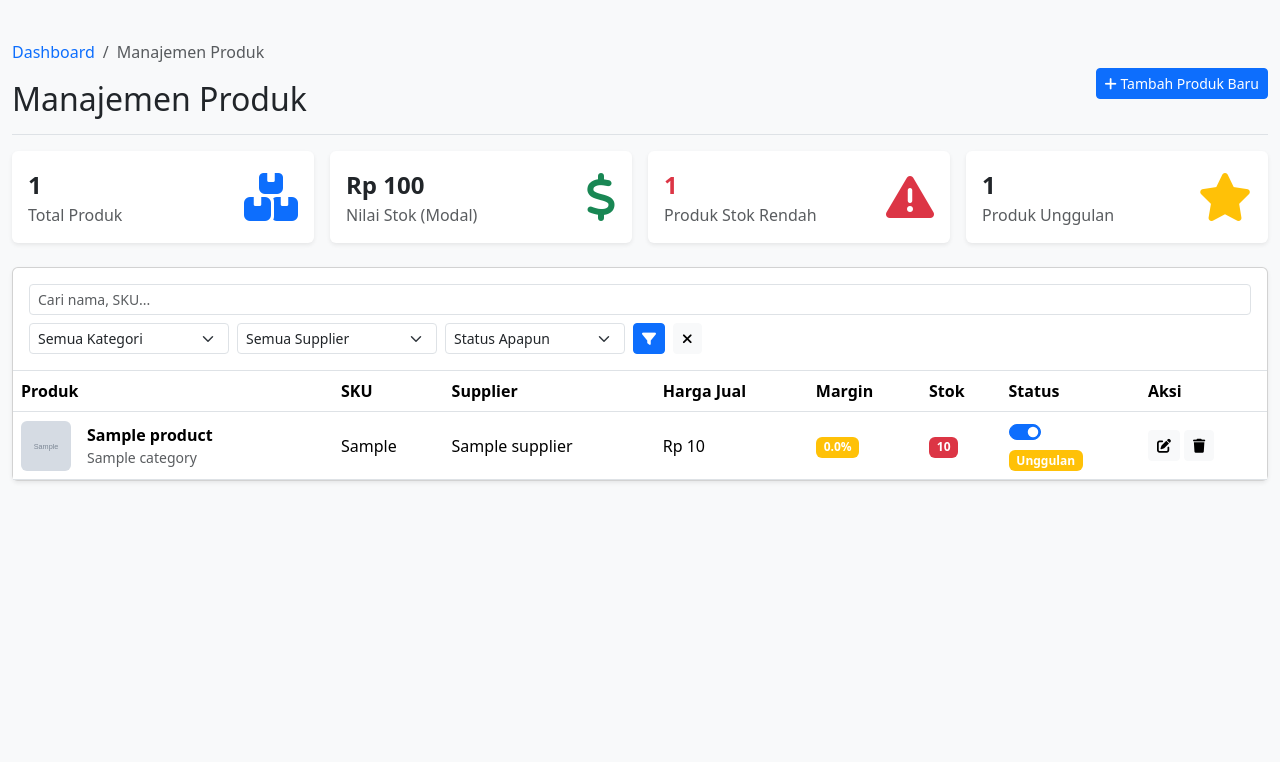
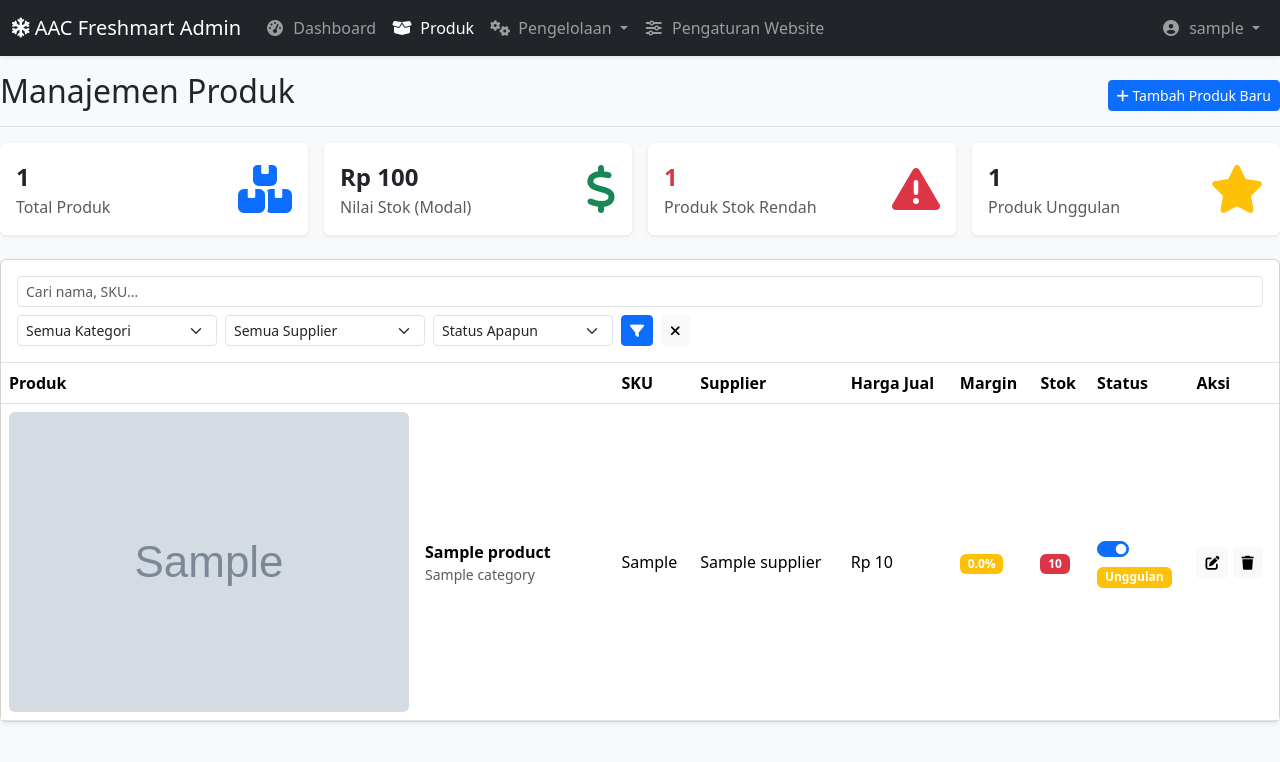
Before and after one commit to AnggaNovlianta/aac-freshmart-httdoc, a PHP site: page /aac-freshmart/admin/product_management.php in a window 1280 px wide. Shown: the top 762 px of the page. Run offline with PHP 8.4, Linux system fonts and the light colour scheme; the visitor is signed in with stand-in values (Sample User, id 1); tables that the repository leaves empty or names only in its code hold one stand-in row (values such as "Sample post"); grey boxes marked "Sample" are stand-in pictures; some libraries are stand-ins or nearby versions.

Commit message:
new file:   _templates/admin_footer.php new file:   _templates/admin_header.php new file:   admin/.gitignore modified:   admin/product_management.php

```diff
--- /dev/null
+++ b/_templates/admin_footer.php
@@ -0,0 +1,11 @@
+</main> <!-- Penutup tag <main> dari header -->
+
+<script src="https://cdn.jsdelivr.net/npm/bootstrap@5.3.3/dist/js/bootstrap.bundle.min.js"></script>
+
+<!-- Tambahkan JavaScript spesifik halaman di sini jika perlu -->
+<?php if (isset($page_scripts)): ?>
+    <?php echo $page_scripts; ?>
+<?php endif; ?>
+
+</body>
+</html>
--- /dev/null
+++ b/_templates/admin_header.php
@@ -0,0 +1,101 @@
+<?php
+// Cek sesi (logika ini tetap sama)
+if (!isset($_SESSION['user_id']) || $_SESSION['role'] !== 'admin') {
+    header("Location: ". BASE_URL ."login.php?error=Akses ditolak!");
+    exit();
+}
+
+// Dapatkan nama halaman saat ini untuk menandai menu aktif
+$current_page = basename($_SERVER['PHP_SELF']);
+?>
+<!DOCTYPE html>
+<html lang="id">
+<head>
+    <meta charset="UTF-8">
+    <title><?php echo $page_title ?? 'Admin Dashboard'; ?> - AAC Freshmart</title>
+    <meta name="viewport" content="width=device-width, initial-scale=1.0">
+    <link href="https://cdn.jsdelivr.net/npm/bootstrap@5.3.3/dist/css/bootstrap.min.css" rel="stylesheet">
+    <link rel="stylesheet" href="https://cdnjs.cloudflare.com/ajax/libs/font-awesome/6.5.1/css/all.min.css">
+    <style>
+        body { background-color: #f8f9fa; }
+        /* Hapus style untuk sidebar dan main, karena sudah tidak digunakan */
+    </style>
+</head>
+<body>
+
+<!-- Navbar Baru yang Lebih Lengkap -->
+<nav class="navbar navbar-expand-lg navbar-dark bg-dark sticky-top shadow-sm">
+    <div class="container-fluid">
+        <!-- Brand / Nama Perusahaan -->
+        <a class="navbar-brand" href="admin_dashboard.php">
+            <i class="fa-solid fa-snowflake"></i> AAC Freshmart Admin
+        </a>
+
+        <!-- Tombol Toggler untuk Mobile -->
+        <button class="navbar-toggler" type="button" data-bs-toggle="collapse" data-bs-target="#adminNavbar" aria-controls="adminNavbar" aria-expanded="false" aria-label="Toggle navigation">
+            <span class="navbar-toggler-icon"></span>
+        </button>
+
+        <!-- Konten Navbar yang Bisa Collapse -->
+        <div class="collapse navbar-collapse" id="adminNavbar">
+            <!-- Menu Utama (dipindahkan ke sini dari sidebar) -->
+            <ul class="navbar-nav me-auto mb-2 mb-lg-0">
+                <li class="nav-item">
+                    <a class="nav-link <?php if($current_page == 'admin_dashboard.php') echo 'active'; ?>" href="admin_dashboard.php">
+                        <i class="fa fa-tachometer-alt fa-fw me-1"></i> Dashboard
+                    </a>
+                </li>
+                <li class="nav-item">
+                    <a class="nav-link <?php if($current_page == 'product_management.php') echo 'active'; ?>" href="product_management.php">
+                        <i class="fa fa-box-open fa-fw me-1"></i> Produk
+                    </a>
+                </li>
+
+                <!-- Dropdown untuk Submenu Manajemen Produk -->
+                <li class="nav-item dropdown">
+                    <a class="nav-link dropdown-toggle" href="#" id="managementDropdown" role="button" data-bs-toggle="dropdown" aria-expanded="false">
+                        <i class="fa fa-cogs fa-fw me-1"></i> Pengelolaan
+                    </a>
+                    <ul class="dropdown-menu dropdown-menu-dark" aria-labelledby="managementDropdown">
+                        <li>
+                            <a class="dropdown-item" href="category_management.php">
+                                <i class="fa fa-tags fa-fw me-2"></i> Kelola Kategori
+                            </a>
+                        </li>
+                        <li>
+                            <a class="dropdown-item" href="supplier_management.php">
+                                <i class="fa fa-truck fa-fw me-2"></i> Kelola Supplier
+                            </a>
+                        </li>
+                    </ul>
+                </li>
+
+                <li class="nav-item">
+                    <a class="nav-link <?php if($current_page == 'settings_management.php') echo 'active'; ?>" href="settings_management.php">
+                        <i class="fa fa-sliders fa-fw me-1"></i> Pengaturan Website
+                    </a>
+                </li>
+            </ul>
+
+            <!-- Profil Pengguna dan Tombol Logout di Sebelah Kanan -->
+            <ul class="navbar-nav ms-auto mb-2 mb-lg-0">
+                 <li class="nav-item dropdown">
+                    <a class="nav-link dropdown-toggle" href="#" id="userDropdown" role="button" data-bs-toggle="dropdown" aria-expanded="false">
+                        <i class="fa fa-user-circle fa-fw me-1"></i> <?php echo htmlspecialchars($_SESSION['username']); ?>
+                    </a>
+                    <ul class="dropdown-menu dropdown-menu-dark dropdown-menu-end" aria-labelledby="userDropdown">
+                        <li>
+                            <a class="dropdown-item" href="../_process/process_logout.php">
+                                <i class="fa fa-sign-out-alt fa-fw me-2"></i> Sign out
+                            </a>
+                        </li>
+                    </ul>
+                </li>
+            </ul>
+        </div>
+    </div>
+</nav>
+
+<!-- Kontainer Utama untuk Konten Halaman -->
+<main>
+    <!-- Konten spesifik halaman akan dimulai di sini -->
--- a/admin/product_management.php
+++ b/admin/product_management.php
@@ -1,29 +1,23 @@
 <?php
 session_start();
+// 1. Definisikan variabel judul terlebih dahulu
+$page_title = "Manajemen Produk";
+// 2. Hubungkan ke DB
 require '../_includes/db_connection.php';
 
-// Keamanan: Cek otentikasi admin
-if (!isset($_SESSION['user_id']) || $_SESSION['role'] !== 'admin') {
-    header("Location: " . BASE_URL . "login.php?error=Akses ditolak!");
-    exit();
-}
-
+// --- 3. JALANKAN SEMUA LOGIKA & PENGAMBILAN DATA DI SINI ---
 // Ambil data untuk filter (categories & suppliers)
 $categories_result = $conn->query("SELECT * FROM categories ORDER BY name ASC");
 $suppliers_result = $conn->query("SELECT * FROM suppliers ORDER BY name ASC");
 
-// --- 1. LOGIKA STATISTIK ---
+// Statistik
 $total_products = $conn->query("SELECT COUNT(id) FROM products")->fetch_row()[0];
 $stock_value_result = $conn->query("SELECT SUM(stock * cost_price) FROM products")->fetch_row()[0];
 $low_stock_count = $conn->query("SELECT COUNT(id) FROM products WHERE stock <= low_stock_threshold AND is_active = 1")->fetch_row()[0];
 $featured_count = $conn->query("SELECT COUNT(id) FROM products WHERE is_featured = 1")->fetch_row()[0];
 
-// --- 2. LOGIKA PENCARIAN & FILTER ---
-$search = $_GET['search'] ?? '';
-$filter_category = $_GET['filter_category'] ?? '';
-$filter_supplier = $_GET['filter_supplier'] ?? '';
-$filter_status = $_GET['filter_status'] ?? '';
-
+// Filter & Pencarian
+$search = $_GET['search'] ?? ''; $filter_category = $_GET['filter_category'] ?? ''; $filter_supplier = $_GET['filter_supplier'] ?? ''; $filter_status = $_GET['filter_status'] ?? '';
 $where_clauses = []; $params = []; $types = '';
 if (!empty($search)) { $where_clauses[] = "(p.name LIKE ? OR p.sku LIKE ?)"; $search_param = "%{$search}%"; array_push($params, $search_param, $search_param); $types .= 'ss'; }
 if (!empty($filter_category)) { $where_clauses[] = "p.category_id = ?"; $params[] = $filter_category; $types .= 'i'; }
@@ -32,62 +26,34 @@ if ($filter_status === 'low_stock') { $where_clauses[] = "p.stock <= p.low_stock
 if ($filter_status === 'featured') { $where_clauses[] = "p.is_featured = 1"; }
 $where_sql = count($where_clauses) > 0 ? 'WHERE ' . implode(' AND ', $where_clauses) : '';
 
-// --- 3. LOGIKA PAGINATION ---
+// Pagination & Query Utama
 $page = isset($_GET['page']) ? (int)$_GET['page'] : 1; $limit = 10; $offset = ($page - 1) * $limit;
 $total_query = "SELECT COUNT(p.id) FROM products p {$where_sql}";
 $stmt_total = $conn->prepare($total_query);
 if (!empty($params)) { $stmt_total->bind_param($types, ...$params); }
-$stmt_total->execute();
-$total_filtered_products = $stmt_total->get_result()->fetch_row()[0];
-$total_pages = ceil($total_filtered_products / $limit);
-$stmt_total->close();
+$stmt_total->execute(); $total_filtered_products = $stmt_total->get_result()->fetch_row()[0]; $total_pages = ceil($total_filtered_products / $limit); $stmt_total->close();
 
-// --- 4. QUERY UTAMA UNTUK MENGAMBIL PRODUK ---
-$products_query = "
-    SELECT p.*, c.name as category_name, s.name as supplier_name
-    FROM products p
-    LEFT JOIN categories c ON p.category_id = c.id
-    LEFT JOIN suppliers s ON p.supplier_id = s.id
-    {$where_sql}
-    ORDER BY p.created_at DESC LIMIT ? OFFSET ?";
+$products_query = "SELECT p.*, c.name as category_name, s.name as supplier_name FROM products p LEFT JOIN categories c ON p.category_id = c.id LEFT JOIN suppliers s ON p.supplier_id = s.id {$where_sql} ORDER BY p.created_at DESC LIMIT ? OFFSET ?";
 $stmt_products = $conn->prepare($products_query);
-$current_params = $params; $current_types = $types;
-$current_params[] = $limit; $current_params[] = $offset; $current_types .= 'ii';
+$current_params = $params; $current_types = $types; $current_params[] = $limit; $current_params[] = $offset; $current_types .= 'ii';
 if (count($current_params) > 0) { $stmt_products->bind_param($current_types, ...$current_params); }
 $stmt_products->execute(); $products_result = $stmt_products->get_result();
+// --- AKHIR DARI SEMUA LOGIKA PENGAMBILAN DATA ---
+
+// 4. SEKARANG BARU PANGGIL HEADER untuk mulai menggambar halaman
+require '../_templates/admin_header.php';
 ?>
-<!DOCTYPE html>
-<html lang="id">
-<head>
-    <meta charset="UTF-8">
-    <title>Manajemen Produk - Admin</title>
-    <meta name="viewport" content="width=device-width, initial-scale=1.0">
-    <link href="https://cdn.jsdelivr.net/npm/bootstrap@5.3.3/dist/css/bootstrap.min.css" rel="stylesheet">
-    <link rel="stylesheet" href="https://cdnjs.cloudflare.com/ajax/libs/font-awesome/6.5.1/css/all.min.css">
-    <style>
-        body { background-color: #f8f9fa; }
-        .product-thumbnail { width: 50px; height: 50px; object-fit: cover; }
-        .stat-card i { opacity: 0.5; }
-        .breadcrumb-item a { text-decoration: none; }
-    </style>
-</head>
-<body>
-<div class="container-fluid my-4">
-    <!-- Header dengan Breadcrumb -->
+
+<!-- ========================================================================= -->
+<!-- =================== KONTEN SPESIFIK HALAMAN DIMULAI =================== -->
+<!-- ========================================================================= -->
+
+<!-- Header dengan Judul Halaman & Tombol Aksi -->
 <div class="d-flex justify-content-between flex-wrap flex-md-nowrap align-items-center pt-3 pb-2 mb-3 border-bottom">
-        <div>
-            <nav aria-label="breadcrumb">
-                <ol class="breadcrumb">
-                    <li class="breadcrumb-item"><a href="admin_dashboard.php">Dashboard</a></li>
-                    <li class="breadcrumb-item active" aria-current="page">Manajemen Produk</li>
-                </ol>
-            </nav>
-            <h1 class="h2">Manajemen Produk</h1>
-        </div>
+    <h1 class="h2"><?php echo $page_title; ?></h1>
     <div class="btn-toolbar mb-2 mb-md-0">
         <button type="button" class="btn btn-sm btn-primary" id="addNewProductBtn">
-                <i class="fa fa-plus"></i>
-                Tambah Produk Baru
+            <i class="fa fa-plus"></i> Tambah Produk Baru
         </button>
     </div>
 </div>
@@ -159,41 +125,24 @@ $stmt_products->execute(); $products_result = $stmt_products->get_result();
     </div>
     <?php endif; ?>
 </div>
-</div>
 
 <!-- Modal Tambah & Edit Produk -->
 <div class="modal fade" id="productModal" tabindex="-1" aria-labelledby="productModalLabel" aria-hidden="true">
-  <div class="modal-dialog modal-lg">
-    <div class="modal-content">
-      <div class="modal-header"><h5 class="modal-title" id="productModalLabel">Form Produk</h5><button type="button" class="btn-close" data-bs-dismiss="modal" aria-label="Close"></button></div>
-      <form id="productForm" action="../_process/process_product.php" method="POST" enctype="multipart/form-data">
-        <input type="hidden" name="action" id="form-action">
-        <input type="hidden" name="id" id="form-id">
-        <div class="modal-body">
-            <h6>Info Dasar</h6><hr class="mt-0">
-            <div class="row"><div class="col-md-8 mb-3"><label for="form-name" class="form-label">Nama Produk</label><input type="text" class="form-control" id="form-name" name="name" required></div><div class="col-md-4 mb-3"><label for="form-sku" class="form-label">SKU</label><input type="text" class="form-control" id="form-sku" name="sku" readonly></div></div>
-            <div class="row"><div class="col-md-6 mb-3"><label for="form-category" class="form-label">Kategori</label><select class="form-select" id="form-category" name="category_id" required><option value="" selected disabled>-- Pilih --</option><?php if ($categories_result->num_rows > 0) { $categories_result->data_seek(0); while($cat = $categories_result->fetch_assoc()) { echo "<option value='{$cat['id']}'>{$cat['name']}</option>"; } } ?></select></div><div class="col-md-6 mb-3"><label for="form-supplier" class="form-label">Supplier</label><select class="form-select" id="form-supplier" name="supplier_id"><option value="">-- Pilih --</option><?php if ($suppliers_result->num_rows > 0) { $suppliers_result->data_seek(0); while($sup = $suppliers_result->fetch_assoc()) { echo "<option value='{$sup['id']}'>{$sup['name']}</option>"; } } ?></select></div></div>
-            <div class="mb-3"><label for="form-description" class="form-label">Deskripsi</label><textarea class="form-control" id="form-description" name="description" rows="3"></textarea></div>
-            <h6 class="mt-4">Harga & Stok</h6><hr class="mt-0">
-            <div class="row"><div class="col-md-4 mb-3"><label for="form-cost-price" class="form-label">Harga Modal (Rp)</label><input type="number" class="form-control" id="form-cost-price" name="cost_price" value="0"></div><div class="col-md-4 mb-3"><label for="form-selling-price" class="form-label">Harga Jual (Rp)</label><input type="number" class="form-control" id="form-selling-price" name="selling_price" value="0" required></div><div class="col-md-4 mb-3"><label for="form-stock" class="form-label">Jumlah Stok</label><input type="number" class="form-control" id="form-stock" name="stock" value="0" required></div></div>
-            <div class="row"><div class="col-md-6 mb-3"><label for="form-low-stock" class="form-label">Ambang Stok Rendah</label><input type="number" class="form-control" id="form-low-stock" name="low_stock_threshold" value="10"></div><div class="col-md-6 mb-3"><label for="form-weight" class="form-label">Berat (Kg)</label><input type="number" class="form-control" id="form-weight" name="weight_kg" step="0.01" value="0"></div></div>
-            <h6 class="mt-4">Atribut Lain</h6><hr class="mt-0">
-            <div class="mb-3"><label for="form-image" class="form-label">Gambar Produk</label><input type="file" class="form-control" id="form-image" name="image" accept="image/*"><small id="image-help-text" class="form-text text-muted"></small></div>
-            <div class="form-check form-switch mb-2"><input class="form-check-input" type="checkbox" name="is_active" value="1" id="form-is-active"><label class="form-check-label" for="form-is-active">Aktif (Tampil di website)</label></div>
-            <div class="form-check form-switch"><input class="form-check-input" type="checkbox" name="is_featured" value="1" id="form-is-featured"><label class="form-check-label" for="form-is-featured">Jadikan Produk Unggulan</label></div>
-        </div>
-        <div class="modal-footer"><button type="button" class="btn btn-secondary" data-bs-dismiss="modal">Batal</button><button type="submit" class="btn btn-primary" id="form-submit-button">Simpan</button></div>
-      </form>
-    </div>
-  </div>
+    <!-- ... (kode modal Anda yang sudah benar) ... -->
 </div>
 
 <!-- Form Hapus Tersembunyi -->
-<form id="deleteForm" action="../_process/process_product.php" method="POST" style="display: none;"><input type="hidden" name="action" value="delete"><input type="hidden" name="id" id="delete-id"></form>
+<form id="deleteForm" action="../_process/process_product.php" method="POST" style="display: none;">
+    <!-- ... (kode form hapus Anda yang sudah benar) ... -->
+</form>
 
-<script src="https://cdn.jsdelivr.net/npm/bootstrap@5.3.3/dist/js/bootstrap.bundle.min.js"></script>
+<?php
+// Mulai buffer untuk menangkap output JavaScript
+ob_start();
+?>
 <script>
-function confirmDelete(id) { if (confirm("Yakin ingin menghapus produk ini? Aksi ini tidak bisa dibatalkan.")) { document.getElementById('delete-id').value = id; document.getElementById('deleteForm').submit(); } }
+    // Seluruh JavaScript spesifik untuk halaman ini ada di sini
+    function confirmDelete(id) { if (confirm("Yakin ingin menghapus produk ini?")) { document.getElementById('delete-id').value = id; document.getElementById('deleteForm').submit(); } }
 
     document.addEventListener('DOMContentLoaded', function () {
         const productModal = new bootstrap.Modal(document.getElementById('productModal'));
@@ -239,5 +188,11 @@ document.addEventListener('DOMContentLoaded', function () {
         });
     });
 </script>
-</body>
-</html>
+<?php
+// Simpan output JavaScript ke variabel
+$page_scripts = ob_get_clean();
+?>
+
+<?php
+require '../_templates/admin_footer.php'; // Panggil template footer
+?>
```
Also changed, not shown: 1 other file. Lines whose indentation alone changed are shown as unchanged.
